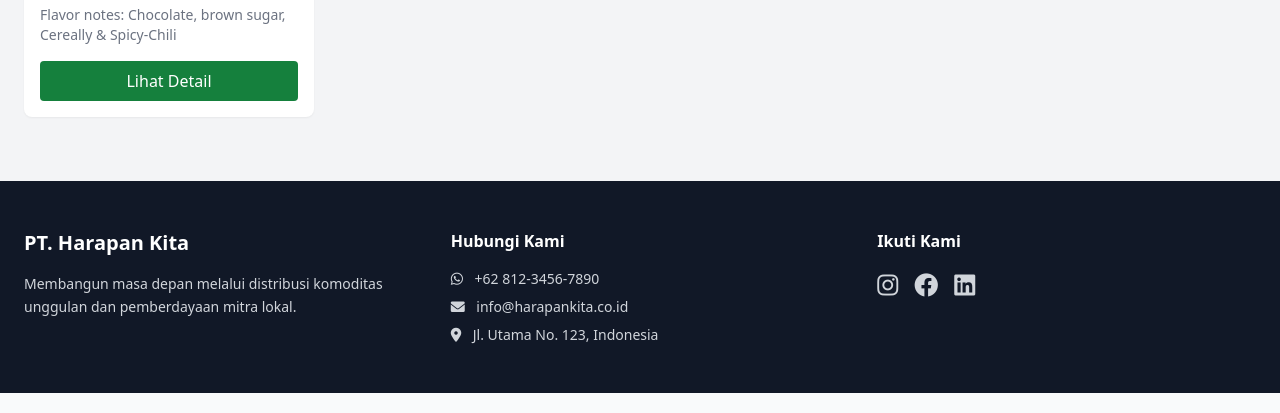
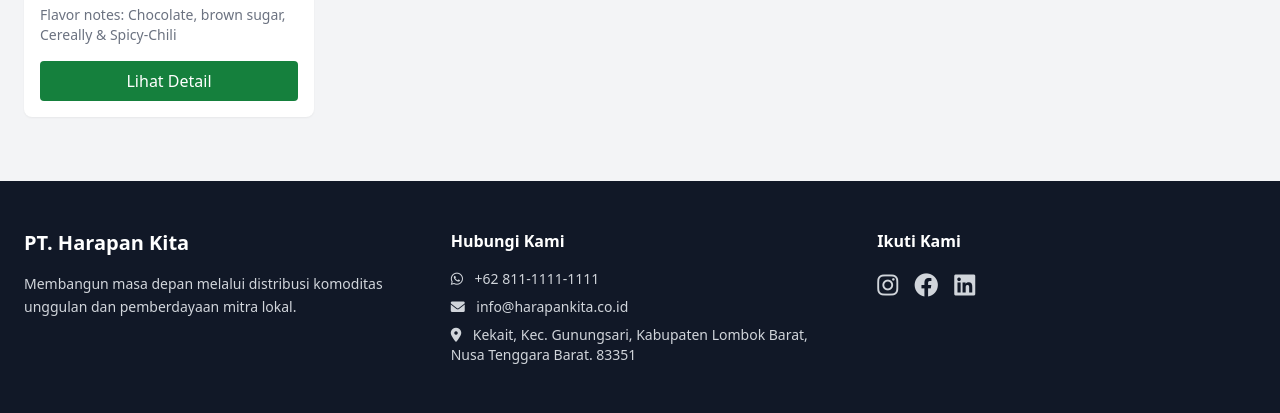
Before and after one commit to Scythe7FN/pt-harapan-kita, a plain HTML site: page index.html in a window 1280 px wide. Shown: the part 1337-1750 px from the top of the page. Drawn offline with nearby package versions, Linux system fonts and the light colour scheme.

Commit message:
Update index.html

```diff
--- a/index.html
+++ b/index.html
@@ -92,9 +92,9 @@
             <div>
                 <h4 class="text-white font-bold mb-4">Hubungi Kami</h4>
                 <ul class="space-y-2 text-sm">
-                    <li><i class="fab fa-whatsapp mr-2"></i> +62 812-3456-7890</li>
+                    <li><i class="fab fa-whatsapp mr-2"></i> +62 811-1111-1111</li>
                     <li><i class="fa fa-envelope mr-2"></i> info@harapankita.co.id</li>
-                    <li><i class="fa fa-map-marker-alt mr-2"></i> Jl. Utama No. 123, Indonesia</li>
+                    <li><i class="fa fa-map-marker-alt mr-2"></i> Kekait, Kec. Gunungsari, Kabupaten Lombok Barat, Nusa Tenggara Barat. 83351</li>
                 </ul>
             </div>
             <div>
```
